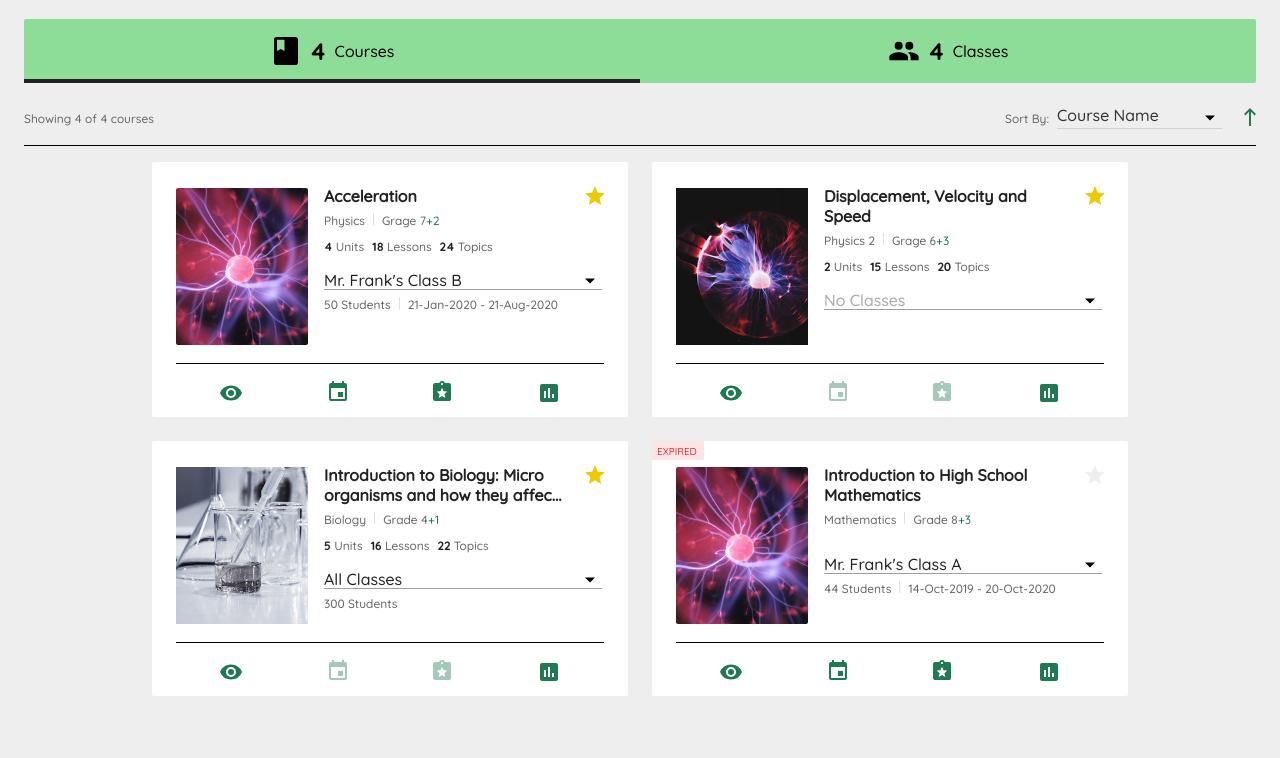
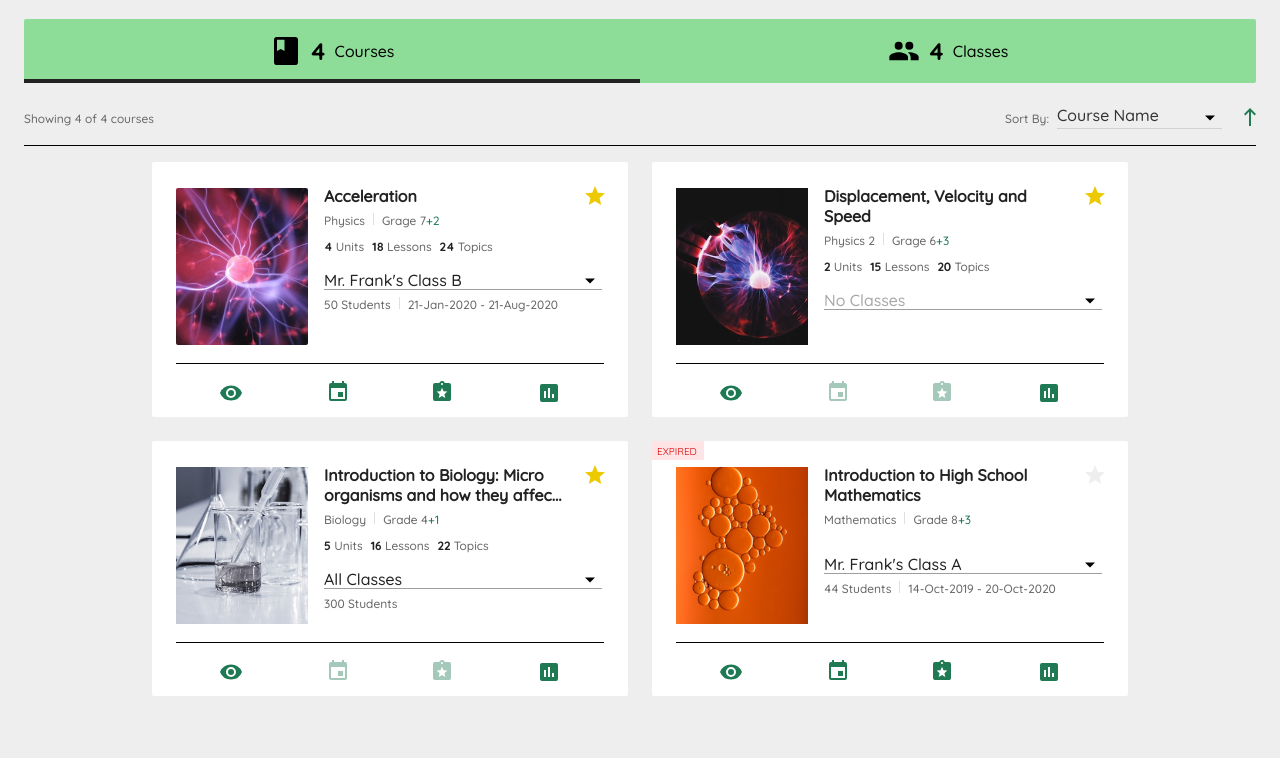
Before and after one commit to AkshatSimejiya/zeustraining, a plain HTML site: page task-5/dashboard.html in a window 1280 px wide. Shown: the part 71-829 px from the top of the page. Drawn offline with Linux system fonts and the light colour scheme.

Commit message:
Image channge

```diff
--- a/task-5/dashboard.html
+++ b/task-5/dashboard.html
@@ -242,7 +242,7 @@
 
                         <div class="card-content">
                             <div class="card-image">
-                                <img src="./assets/images/imageMask.png" alt="">
+                                <img src="./assets/images/imageMask-2.png" alt="">
                             </div>
                             <div class="card-details">
                                 <h2>Introduction to High School Mathematics</h2>
```
